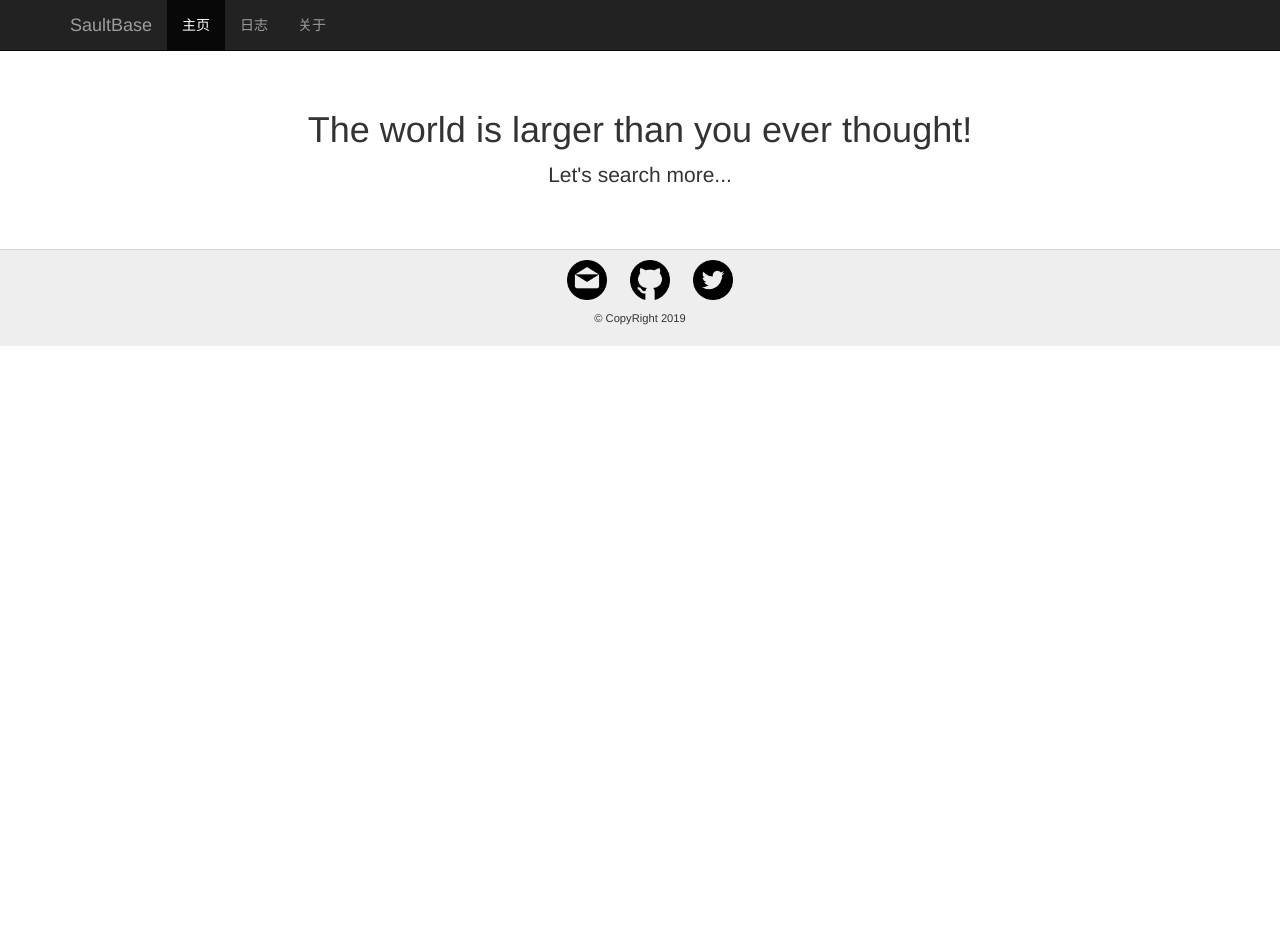
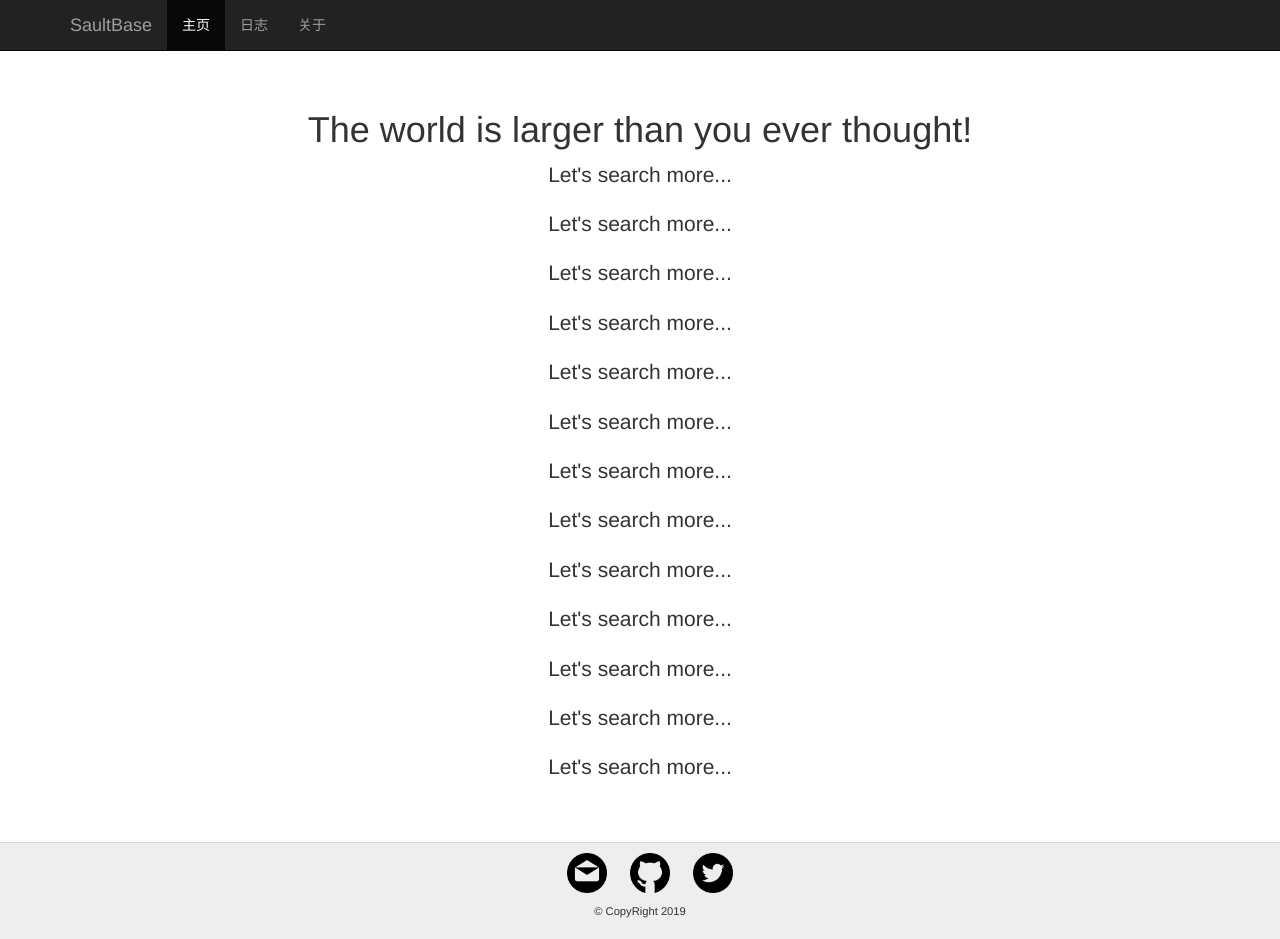
Before and after one commit to SaultBase/SaultBase.github.io, a Jekyll site: the page built from index.html, in a window 1280 px wide and 939 px high. Built offline with Jekyll 4.4.1, drawn with Linux system fonts in a browser that asks for light colours.

Commit message:
modified index

```diff
--- a/index.html
+++ b/index.html
@@ -6,4 +6,16 @@ title: 盐柜子
 <div class="starter">
 	<h1>The world is larger than you ever thought!</h1>
 	<p class="lead">Let's search more...</p>
+	<p class="lead">Let's search more...</p>
+	<p class="lead">Let's search more...</p>
+	<p class="lead">Let's search more...</p>
+	<p class="lead">Let's search more...</p>
+	<p class="lead">Let's search more...</p>
+	<p class="lead">Let's search more...</p>
+	<p class="lead">Let's search more...</p>
+	<p class="lead">Let's search more...</p>
+	<p class="lead">Let's search more...</p>
+	<p class="lead">Let's search more...</p>
+	<p class="lead">Let's search more...</p>
+	<p class="lead">Let's search more...</p>
 </div>
```
